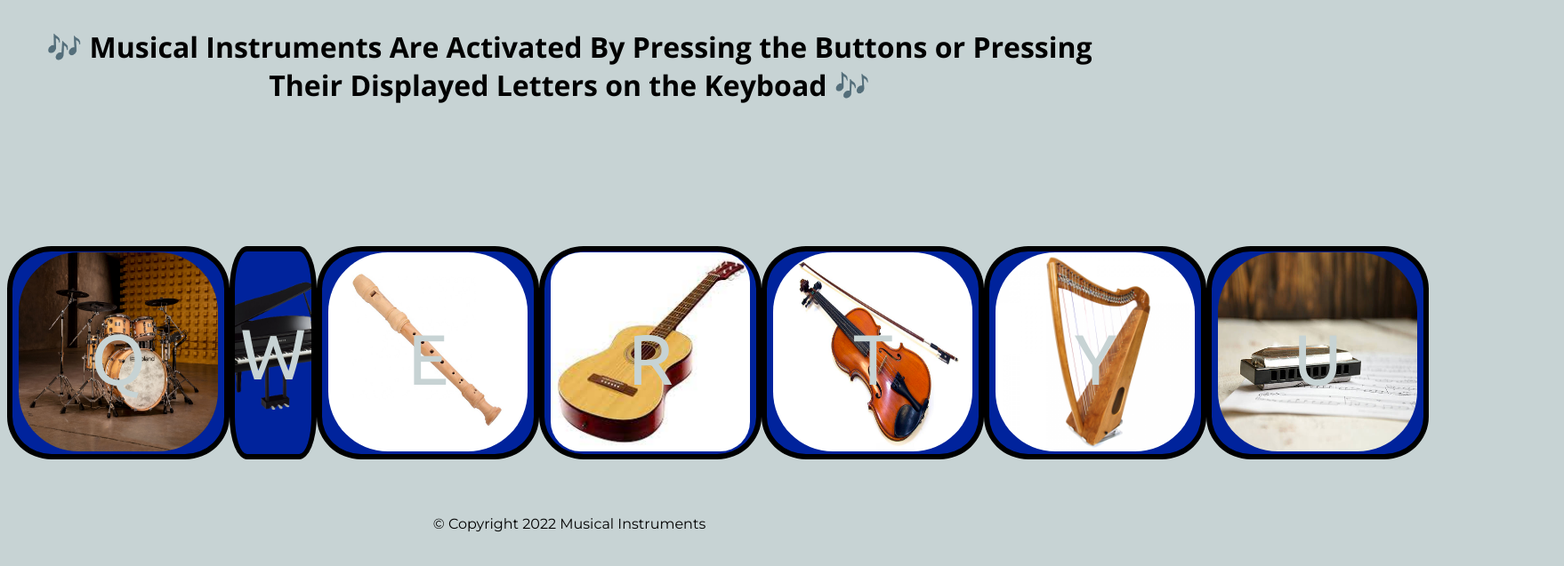
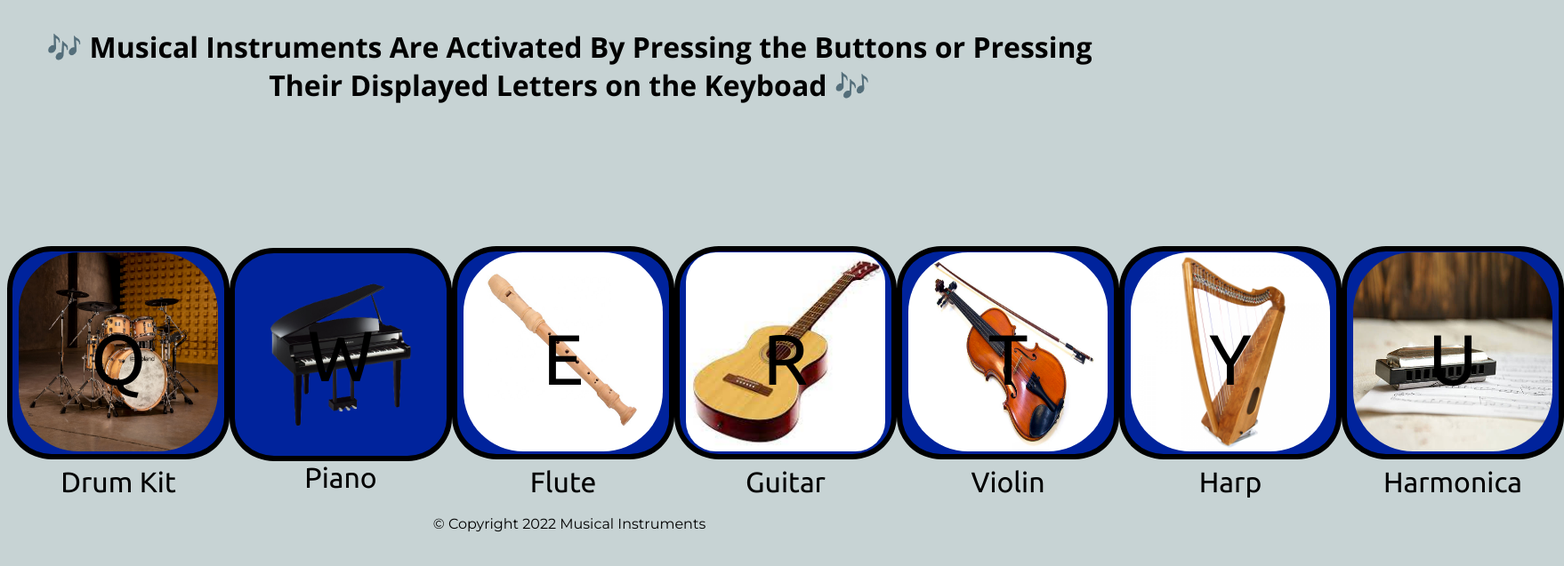
Before and after one commit to MoeHcci/MusicalInstruments, a plain HTML site: page index.html in a window 1280 px wide. Shown: the part 185-822 px from the top of the page at 89% size, 1758 px wide, since content can reach past the window. Drawn offline with nearby package versions, Linux system fonts and the light colour scheme.

Commit message:
add names to all the muscial insturments Next fix the pinao instrument and make sure it alligns with everything else

```diff
--- a/index.html
+++ b/index.html
@@ -39,14 +39,22 @@
         <p class="q_center">
           Q
         </p>
+        <p class=description>
+          Drum Kit
+        </p>
       </button>
+
+
     </div>
 
 
     <!-- This button/image is made using "butoon/image" method 2
     1. The images are added using CSS -->
-
-    <button class="notes_set W" onClick="W()">W</button>
+    <div class="q_container">
+      <button class="notes_set W" onClick="W()">W</button>
+      <p class=description>
+        Piano </p>
+    </div>
 
 
     <!-- This button/image is made using "butoon/image" method 1 -->
@@ -56,6 +64,9 @@
         <img class="e_img" src="flute.jpg" />
         <p class="e_center">
           E
+        </p>
+        <p class=description>
+          Flute
         </p>
       </button>
     </div>
@@ -68,6 +79,9 @@
         <p class="r_center">
           R
         </p>
+        <p class=description>
+          Guitar
+        </p>
       </button>
     </div>
 
@@ -78,6 +92,9 @@
         <img class="t_img" src="violin.jpg" />
         <p class="t_center">
           T
+        </p>
+        <p class=description>
+          Violin
         </p>
       </button>
     </div>
@@ -90,6 +107,9 @@
         <p class="y_center">
           Y
         </p>
+        <p class=description>
+          Harp
+        </p>
       </button>
     </div>
 
@@ -100,6 +120,9 @@
         <img class="u_img" src="harmonica.jpg" />
         <p class="u_center">
           U
+        </p>
+        <p class=description>
+          Harmonica
         </p>
       </button>
     </div>
--- a/index.js
+++ b/index.js
@@ -64,6 +64,8 @@ function U() {
 
 
 // We may use x.key = "q" or x.keyCode="81".  The 81 covers the capital/lower letters
+// For addEventListener it takes two inputs the first is the condition and the second what happens if the condition is satisfied
+// In this case the condition is pressing the keydown and when that is satisfied the function(x) will be exectured
 document.addEventListener("keydown", function(x)  {
   if (x.keyCode == "81")
   new Audio('QJokesDrums.mp3').play();
--- a/styles.css
+++ b/styles.css
@@ -19,7 +19,8 @@ body {
   text-align: center;
   /* display flex will allow div to be a parent and
 all the element inside it be its childern and the childern will all fit in
-a display: blick status that can be manipulated  to be spaced evenly  */
+a display: block status that can be manipulated  to be spaced evenly  */
+/* If you are confused, change the display to display: block and you will that each item will have ites own block */
   display: flex;
   align-items: center;
   justify-content: space-evenly;
@@ -34,19 +35,19 @@ a display: blick status that can be manipulated  to be spaced evenly  */
   width: 15.625rem;
   height: 15rem;
   border: 0.375rem solid black;
-  color: #C7D3D4FF;
+  color: black;
   background-color: #00239CFF;
   transition-duration: 0.4s;
   cursor: pointer;
 }
 
 .notes_set:hover {
-  color: #00239CFF;
+  color: red;
   background-color: #C7D3D4FF;
 }
 
 .notes_set:active {
-  color: #00239CFF;
+  color: red;
   background-color: #C7D3D4FF;
   transform: translateY(0.375rem);
 }
@@ -195,7 +196,14 @@ background-size: 11rem;
     margin-right: auto;
   }
 
+.description {
+  text-align: center;
+  margin-top: 0rem;
+  margin-bottom:  0rem;
+  font-family: 'Ubuntu', sans-serif;
+  font-size: 2rem
 
+}
 
 
 
```
